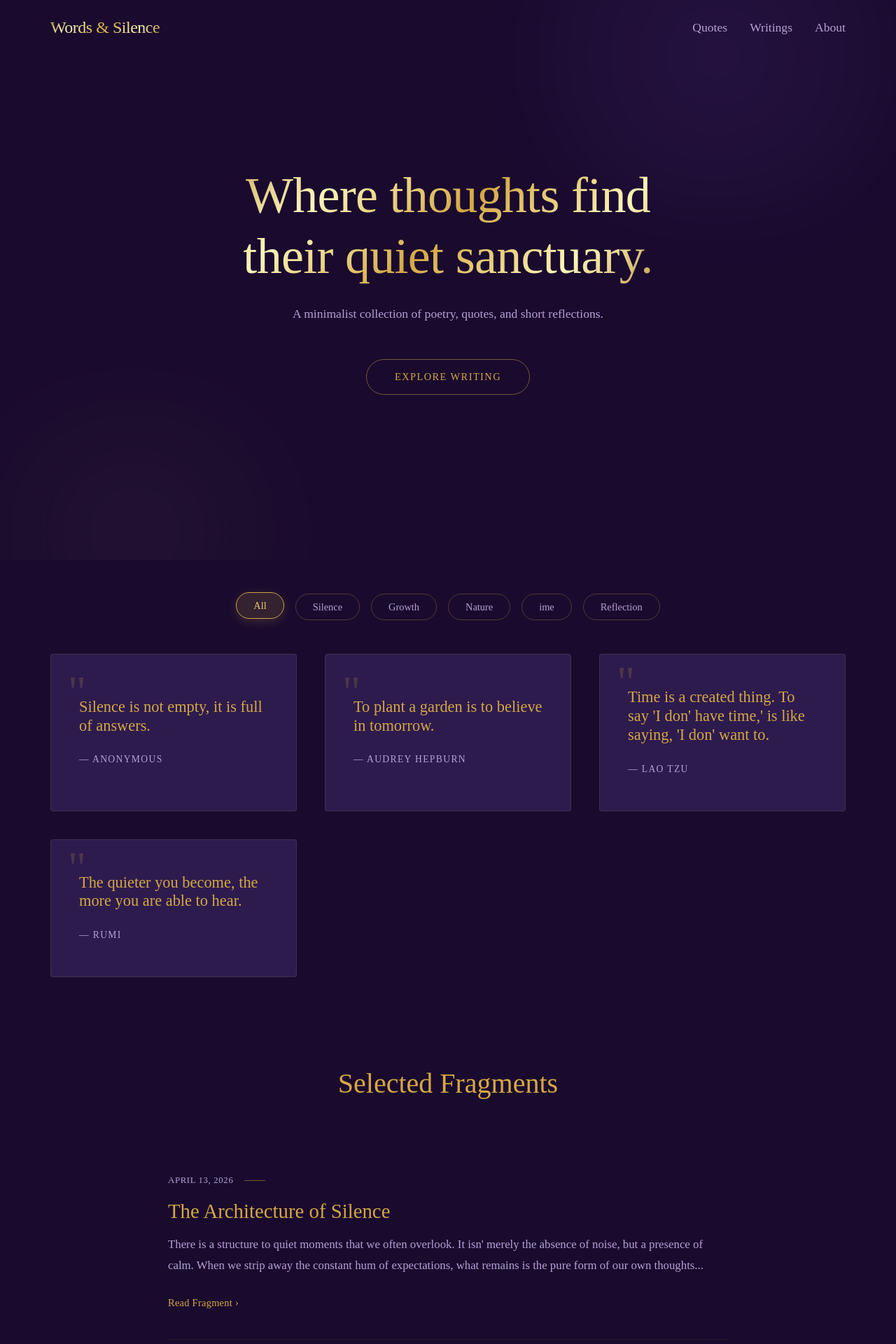
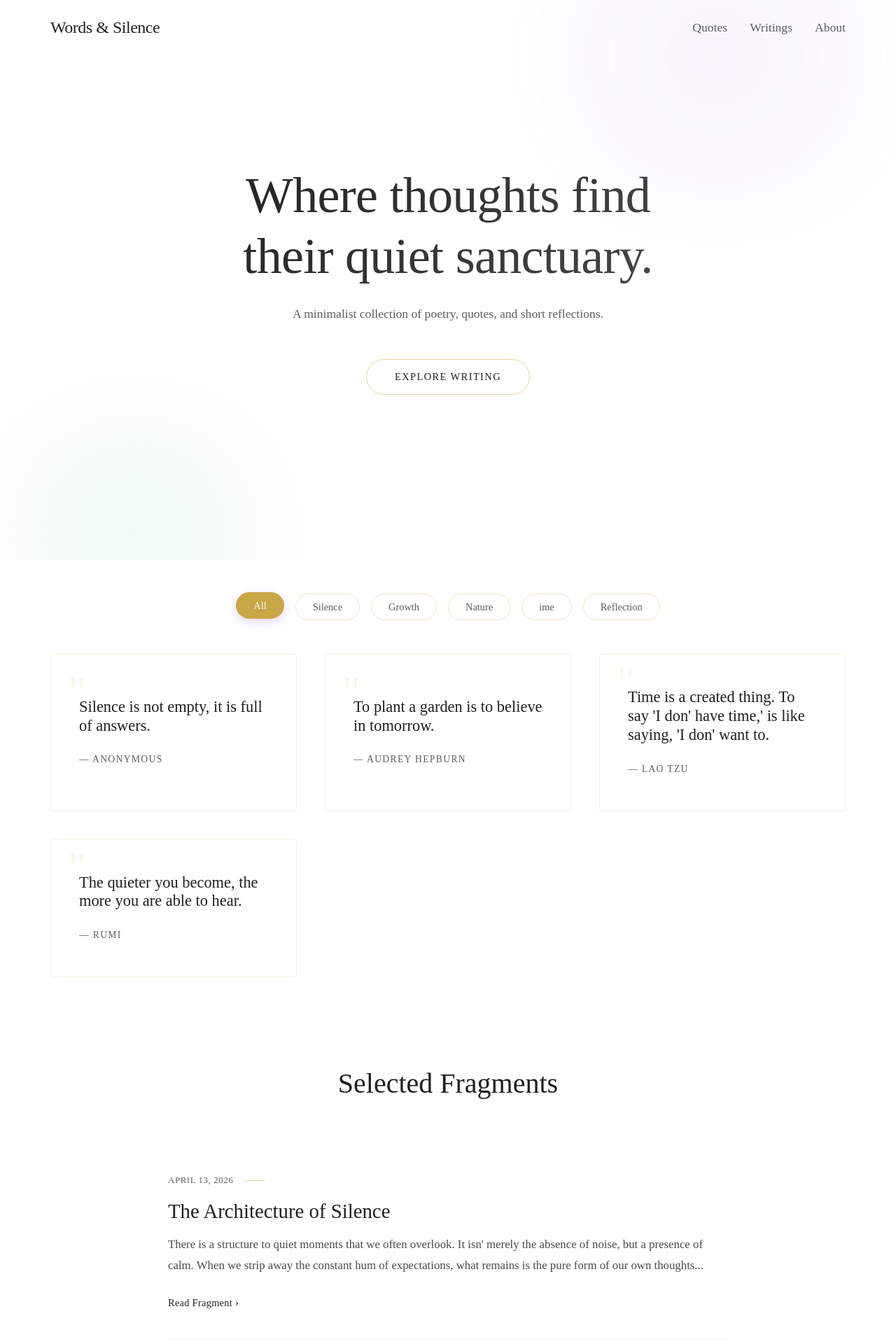
Before and after one commit to AyushSingh360/Words-Sanctuary, a Next.js app: page / in a window 1280 px wide. Shown: the top 1920 px of the page at 70% size. Built offline with nearby package versions, Linux system fonts and the light colour scheme; a web font is replaced by a local one.

Commit message:
feat: initialize project structure with core styles, layout components, and homepage content

```diff
--- a/src/app/components/Footer.css
+++ b/src/app/components/Footer.css
@@ -15,10 +15,7 @@
 
 .footer-title {
   font-size: 1.5rem;
-  background: var(--gold-metallic);
-  -webkit-background-clip: text;
-  -webkit-text-fill-color: transparent;
-  background-clip: text;
+  color: var(--text-dark);
   margin-bottom: 1rem;
 }
 
@@ -49,17 +46,17 @@
 }
 
 .social-icon:hover {
-  color: var(--text-gold-light);
-  border-color: var(--accent-gold);
+  color: var(--accent-purple);
+  border-color: var(--accent-purple);
   transform: translateY(-2px);
-  background-color: rgba(201, 166, 70, 0.1);
-  box-shadow: 0 4px 12px rgba(201, 166, 70, 0.15);
+  background-color: var(--primary-white);
+  box-shadow: 0 4px 12px rgba(124, 58, 237, 0.12);
 }
 
 .footer-bottom {
   font-size: 0.8rem;
-  color: rgba(184, 159, 212, 0.5);
-  border-top: 1px solid rgba(201, 166, 70, 0.1);
+  color: #999;
+  border-top: 1px solid #eaeaea;
   padding-top: 1.5rem;
   width: 100%;
 }
--- a/src/app/components/Hero.css
+++ b/src/app/components/Hero.css
@@ -5,7 +5,7 @@
   align-items: center;
   justify-content: center;
   overflow: hidden;
-  background-color: var(--bg-deep-purple);
+  background-color: var(--primary-white);
 }
 
 .hero-background-accent {
@@ -14,7 +14,7 @@
   right: -10%;
   width: 60%;
   height: 60%;
-  background: radial-gradient(circle, rgba(155, 109, 255, 0.2) 0%, rgba(155, 109, 255, 0) 70%);
+  background: radial-gradient(circle, rgba(124, 58, 237, 0.12) 0%, rgba(124, 58, 237, 0) 70%);
   opacity: 0.5;
   filter: blur(60px);
   z-index: 0;
@@ -28,7 +28,7 @@
   left: -10%;
   width: 50%;
   height: 50%;
-  background: radial-gradient(circle, rgba(201, 166, 70, 0.15) 0%, rgba(201, 166, 70, 0) 70%);
+  background: radial-gradient(circle, var(--accent-green-light) 0%, rgba(213, 245, 227, 0) 70%);
   opacity: 0.4;
   filter: blur(60px);
   z-index: 0;
@@ -46,10 +46,6 @@
   font-size: clamp(3rem, 6vw, 4.5rem);
   margin-bottom: 1.5rem;
   letter-spacing: -0.01em;
-  background: var(--gold-metallic);
-  -webkit-background-clip: text;
-  -webkit-text-fill-color: transparent;
-  background-clip: text;
 }
 
 .hero-subtitle {
@@ -68,7 +64,7 @@
   font-size: 0.9rem;
   text-transform: uppercase;
   letter-spacing: 0.1em;
-  color: var(--text-gold);
+  color: var(--text-dark);
   border: 1px solid rgba(201, 166, 70, 0.5);
   border-radius: 30px;
   background-color: transparent;
@@ -76,9 +72,9 @@
 }
 
 .hero-button:hover {
-  background-color: rgba(201, 166, 70, 0.15);
-  color: var(--text-gold-light);
-  border-color: var(--accent-gold);
-  box-shadow: 0 10px 20px rgba(201, 166, 70, 0.2);
+  background-color: var(--accent-purple);
+  color: var(--primary-white);
+  border-color: var(--accent-purple);
+  box-shadow: 0 10px 20px rgba(124, 58, 237, 0.25);
   transform: translateY(-2px);
 }
--- a/src/app/components/Navbar.css
+++ b/src/app/components/Navbar.css
@@ -11,10 +11,10 @@
 }
 
 .navbar-scrolled {
-  background-color: rgba(26, 10, 46, 0.95);
+  background-color: rgba(255, 255, 255, 0.95);
   backdrop-filter: blur(10px);
   border-bottom: 1px solid rgba(201, 166, 70, 0.15);
-  box-shadow: 0 4px 20px rgba(0, 0, 0, 0.2);
+  box-shadow: 0 4px 20px rgba(0, 0, 0, 0.02);
 }
 
 .nav-content {
@@ -28,10 +28,7 @@
   font-family: var(--font-serif);
   font-size: 1.5rem;
   font-weight: 500;
-  background: var(--gold-metallic);
-  -webkit-background-clip: text;
-  -webkit-text-fill-color: transparent;
-  background-clip: text;
+  color: var(--text-dark);
   letter-spacing: -0.02em;
 }
 
@@ -49,7 +46,7 @@
 }
 
 .nav-link:hover {
-  color: var(--text-gold-light);
+  color: var(--text-dark);
 }
 
 .nav-link::after {
--- a/src/app/components/QuoteCard.css
+++ b/src/app/components/QuoteCard.css
@@ -1,5 +1,5 @@
 .quote-card {
-  background-color: var(--bg-purple);
+  background-color: var(--primary-white);
   border: 1px solid rgba(201, 166, 70, 0.15);
   border-radius: 4px;
   padding: 3rem 2.5rem;
@@ -27,7 +27,7 @@
 
 .quote-card:hover {
   transform: translateY(-5px);
-  box-shadow: 0 15px 35px rgba(0, 0, 0, 0.3);
+  box-shadow: 0 15px 35px rgba(0, 0, 0, 0.03);
   border-color: rgba(201, 166, 70, 0.3);
 }
 
@@ -43,7 +43,7 @@
 .quote-mark {
   font-family: var(--font-serif);
   font-size: 4rem;
-  color: rgba(201, 166, 70, 0.2);
+  color: var(--accent-gold-light);
   position: absolute;
   top: -2.5rem;
   left: -1rem;
@@ -53,7 +53,7 @@
 
 .quote-text {
   font-size: 1.4rem;
-  color: var(--text-gold);
+  color: var(--text-dark);
   margin-bottom: 1.5rem;
 }
 
--- a/src/app/components/TagFilter.css
+++ b/src/app/components/TagFilter.css
@@ -18,9 +18,9 @@
 
 .tag-pill:hover,
 .tag-pill.active {
-  background-color: rgba(201, 166, 70, 0.15);
-  color: var(--text-gold-light);
+  background-color: var(--accent-gold);
+  color: var(--primary-white);
   border-color: var(--accent-gold);
-  box-shadow: 0 4px 15px rgba(201, 166, 70, 0.2);
+  box-shadow: 0 4px 15px rgba(124, 58, 237, 0.2);
   transform: translateY(-2px);
 }
--- a/src/app/components/WritingCard.css
+++ b/src/app/components/WritingCard.css
@@ -1,6 +1,6 @@
 .writing-card {
   padding: 2.5rem 0;
-  border-bottom: 1px solid rgba(201, 166, 70, 0.1);
+  border-bottom: 1px solid rgba(0, 0, 0, 0.05);
   transition: all 0.3s ease;
   background-color: transparent;
 }
@@ -33,18 +33,18 @@
 
 .writing-card-title {
   font-size: 1.8rem;
-  color: var(--text-gold);
+  color: var(--text-dark);
   margin-bottom: 1rem;
   transition: color 0.3s ease;
   cursor: pointer;
 }
 
 .writing-card:hover .writing-card-title {
-  color: var(--text-gold-light);
+  color: var(--accent-purple);
 }
 
 .writing-card-excerpt {
-  color: var(--text-muted);
+  color: #4a4a4a;
   font-size: 1.05rem;
   line-height: 1.8;
   margin-bottom: 1.5rem;
@@ -53,7 +53,7 @@
 
 .writing-card-read-more {
   font-size: 0.9rem;
-  color: var(--text-gold);
+  color: var(--text-dark);
   font-weight: 500;
   text-decoration: none;
   transition: all 0.3s ease;
@@ -61,6 +61,6 @@
 }
 
 .writing-card-read-more:hover {
-  color: var(--text-gold-light);
+  color: var(--accent-gold);
   transform: translateX(4px);
 }
--- a/src/app/globals.css
+++ b/src/app/globals.css
@@ -1,29 +1,14 @@
 :root {
   --primary-white: #ffffff;
-  --bg-deep-purple: #1a0a2e;
-  --bg-purple: #2d1b4e;
-  --bg-purple-light: #3a2363;
-  --bg-offwhite: #150826;
+  --bg-offwhite: #fafaf7;
   --text-dark: #1f1f1f;
-  --text-gold: #d4a843;
-  --text-gold-light: #e8c872;
-  --text-muted: #b89fd4;
+  --text-muted: #5c5c5c;
   --accent-gold: #c9a646;
-  --accent-gold-light: rgba(201, 166, 70, 0.15);
-  --accent-purple: #9b6dff;
-  --accent-purple-light: rgba(155, 109, 255, 0.12);
-  --accent-green-light: rgba(107, 203, 119, 0.1);
+  --accent-gold-light: rgba(201, 166, 70, 0.1);
+  --accent-purple: #7c3aed;
+  --accent-purple-light: rgba(124, 58, 237, 0.08);
+  --accent-green-light: #d5f5e3;
   --accent-green: #6bcb77;
-
-  /* Metallic gold gradient */
-  --gold-metallic: linear-gradient(
-    135deg,
-    #bf953f 0%,
-    #fcf6ba 25%,
-    #d4a843 50%,
-    #fbf5b7 75%,
-    #aa771c 100%
-  );
 
   /* Fonts injected by next/font */
   --font-sans: var(--font-inter), system-ui, sans-serif;
@@ -37,8 +22,8 @@
 }
 
 body {
-  background-color: var(--bg-deep-purple);
-  color: var(--text-gold);
+  background-color: var(--primary-white);
+  color: var(--text-dark);
   font-family: var(--font-sans);
   line-height: 1.6;
   -webkit-font-smoothing: antialiased;
@@ -83,7 +68,7 @@ button {
 }
 
 .luxury-text {
-  background: var(--gold-metallic);
+  background: linear-gradient(135deg, var(--text-dark) 0%, #4a4a4a 100%);
   -webkit-background-clip: text;
   -webkit-text-fill-color: transparent;
   background-clip: text;
--- a/src/app/page.tsx
+++ b/src/app/page.tsx
@@ -87,7 +87,7 @@ export default function Home() {
             fontSize: '2.5rem',
             textAlign: 'center',
             marginBottom: '4rem',
-            color: 'var(--text-gold)'
+            color: 'var(--text-dark)'
           }}>Selected Fragments</h2>
 
           <div className="writings-list" style={{
```
Also changed, not shown: src/app/writings/writings.css (+9 -15 lines).
